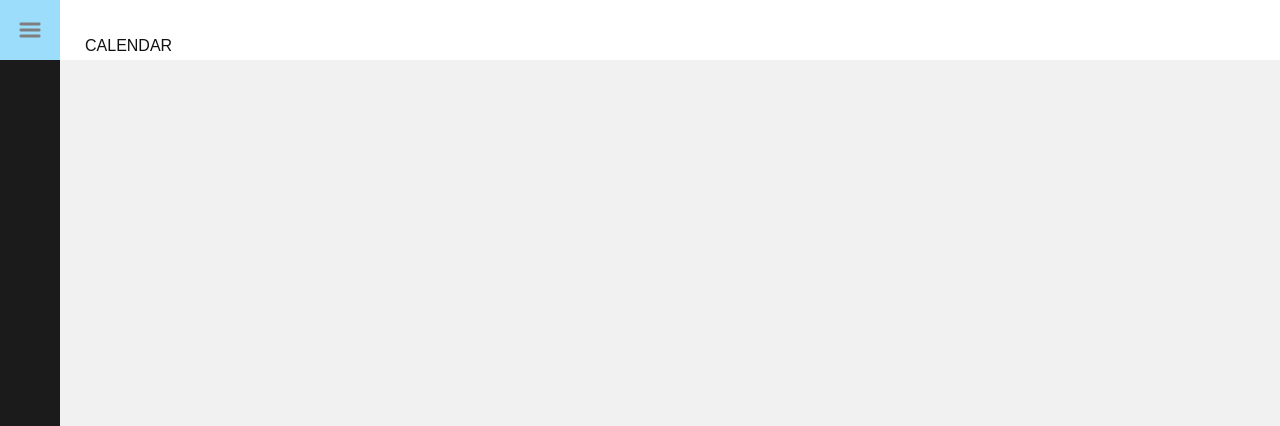
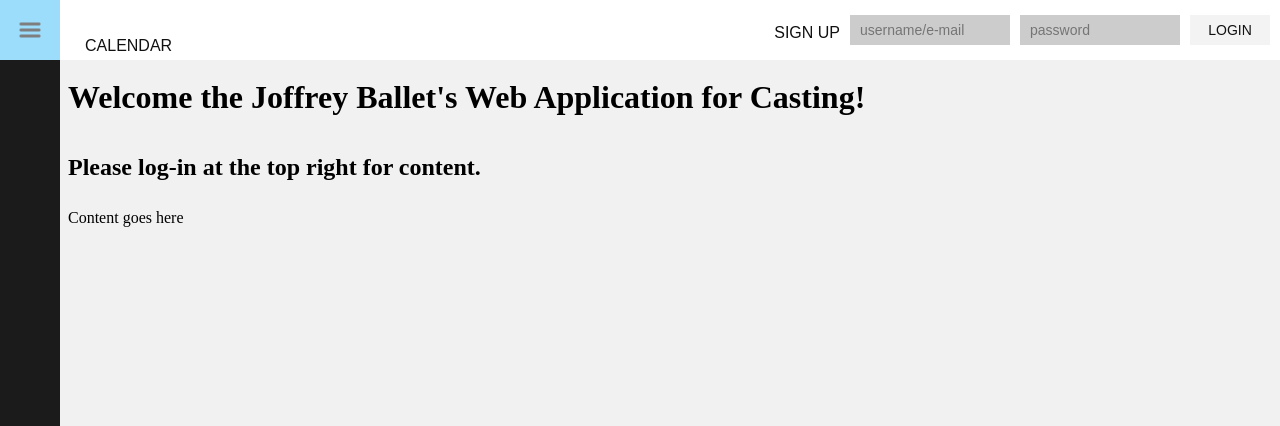
Before and after one commit to ajg12345/SWAC, a PHP site: page / in a window 1280 px wide. Shown: the top 426 px of the page. Run offline with PHP 8.4, Linux system fonts and the light colour scheme.

Commit message:
created working login and logout form, with sign-in page and landing page

```diff
--- a/includes/header.php
+++ b/includes/header.php
@@ -1,3 +1,6 @@
+<?php
+session_start();
+?>
 <!DOCTYPE html>
 <html>
 <head>
@@ -14,6 +17,24 @@
 		<ul>
 			<li><a href="#">calendar</a></li>
 		</ul>
+		<div class="nav-login">
+			<a href="signup.php">Sign Up</a>
+			<?php
+				if (isset($_SESSION['useruid']))  {
+					$uid = $_SESSION['useruid'];
+					echo '	<form action="includes/logout.inc.php" method="POST">
+							<button type="submit" name="logout-submit">LOGOUT</BUTTON>
+							</form>';
+				} else {
+					echo '<form action="includes/login.inc.php" method="POST">
+							<input type="text" name="uid" placeholder="username/e-mail">
+							<input type="password" name="pwd" placeholder="password">
+							<button type="submit" name="login-submit">LOGIN</BUTTON>
+						  </FORM>';
+				}
+			?>
+		</div>
+		</ul>
 	</nav>
 
 	<aside class="nav-sidebar">
--- a/index.php
+++ b/index.php
@@ -3,7 +3,20 @@ include_once "includes/header.php";
 
 ?>
 
-
+<div class= "grid">
+	<div class="title"><h1>Welcome the Joffrey Ballet's Web Application for Casting! </h1></div>
+	<div class="header">
+		<?php
+			if (isset($_SESSION['useruid']))  {
+				$uid = $_SESSION['useruid'];
+				echo '<h2>WELCOME, '.$uid.'!</h2>';
+			} else {
+				echo '<h2>Please log-in at the top right for content.</h2>';
+			}
+		?>
+	</div>
+	<div class="content">Content goes here</div>
+</div>
 
 <?php
 include_once "includes/footer.php"
--- a/style.css
+++ b/style.css
@@ -85,3 +85,120 @@ body {
 .nav-sidebar ul li a:hover {
 	background-color: #222;
 }
+
+.grid {
+	display: grid;	/*makes the container into a grid, that items will re-arrange a certain way*/
+	grid-template-columns: 1fr;
+	/*this grid template columns thing can be customized great!*/
+	grid-template-rows:  1fr 1fr 1fr 1fr;
+	grid-template-areas:
+	"title"
+	"header"
+	"content";
+	grid-gap: 0px;
+	margin-top: 60px;
+	margin-left: 60px;
+}
+.title {
+	grid-area: title;
+}
+.header {
+	grid-area: header;
+}
+.content {
+	grid-area: content;
+}
+
+.signup-form {
+	width: 400px;
+	margin: 0 auto;
+	padding-top: 30px;
+
+}
+
+.signup-form input{
+	width: 90%;
+	height: 40px;
+	padding: 0px 5%;
+	margin-bottom: 4px;
+	border: none;
+	background-color: #fff;
+	line-height: 40px;
+	font-family: arial;
+	font-size: 16px;
+	color: #111;
+	line-height: 40px;
+}
+
+.signup-form button{
+	display: block;
+	margin: 0 auto;
+	width: 30%;
+	height: 40px;
+	border: none;
+	background-color: #222;
+	line-height: 40px;
+	font-family: arial;
+	font-size: 16px;
+	color: #fff;
+	line-height: 40px;
+}
+
+
+ .nav-login {
+	position: absolute;
+	right: 0px;
+	float: left;
+	z-index: -100;
+}
+
+ .nav-login a{
+	float: left;
+	height:30px;
+	padding-top: 15px;
+	margin: 10px;
+	text-transform: uppercase;
+	text-decoration: none;
+	color: #111;
+	font-family: arial;
+	font-size: 16px;
+}
+
+ .nav-login form {
+	float: left;
+	padding-top: 15px;
+}
+
+ .nav-login form input{
+	float: left;
+	width: 140px;
+	height: 30px;
+	padding: 0px 10px;
+	margin-right:10px;
+	border: none;
+	background-color: #ccc;
+	line-height: 30px;
+	font-family: arial;
+	font-size: 14px;
+	color: #111;
+	line-height: 30px;
+}
+
+
+ .nav-login form button{
+	float: left;
+	width: 80px;
+	height: 30px;
+	padding: 0px 10px;
+	margin-right:10px;
+	border: none;
+	background-color: #f3f3f3;
+	font-family: arial;
+	font-size: 14px;
+	color: #111;
+	cursor: poniter;
+}
+
+ .nav-login form button:hover{
+	background-color: #ccc;
+}
```
Also changed, not shown: includes/dbh.inc.php (added, +8 -0 lines), includes/login.inc.php (added, +52 -0 lines), includes/logout.inc.php (added, +7 -0 lines), includes/signup.inc.php (added, +70 -0 lines), signup.php (added, +67 -0 lines). Lines whose indentation alone changed are shown as unchanged.
